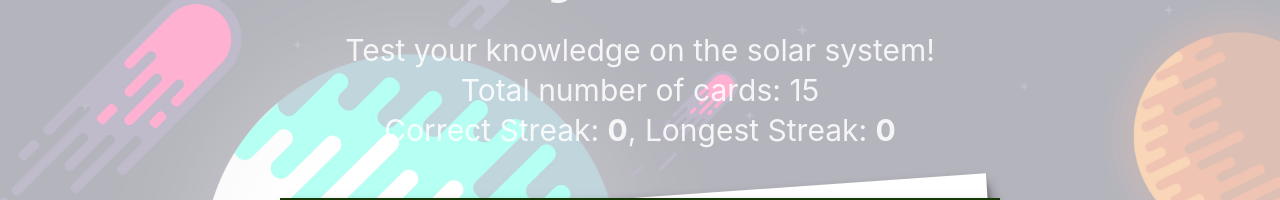
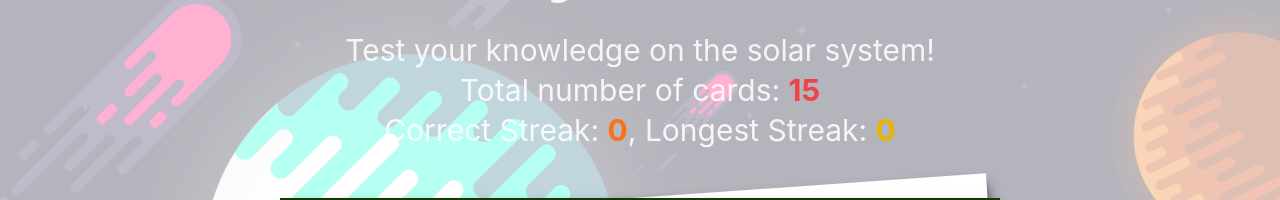
Before and after one commit to ekjacinto/flashcards_part2, a React (Vite) app: page / in a window 1280 px wide. Shown: the part 138-338 px from the top of the page. Built offline with nearby package versions, Linux system fonts and the light colour scheme.

Commit message:
feat: optimized shuffle handler + styling   - more efficient shuffling on next cards after visited ones

```diff
--- a/src/App.tsx
+++ b/src/App.tsx
@@ -157,24 +157,20 @@ function App() {
   };
 
   const shuffleCardsHandler = () => {
-    const shuffledCardDeck = [...cardDeck];
     const savedIndex = cardDeck.indexOf(currentProblem);
+    const visitedCards = cardDeck.slice(0, savedIndex + 1);
+    const nextCards = cardDeck.slice(savedIndex + 1);
 
-    shuffle(shuffledCardDeck, savedIndex);
-    const currentIndex = shuffledCardDeck.indexOf(currentProblem);
-
-    [shuffledCardDeck[currentIndex], shuffledCardDeck[savedIndex]] = [
-      shuffledCardDeck[savedIndex],
-      shuffledCardDeck[currentIndex],
-    ];
+    let shuffledCardDeck = shuffle(nextCards);
+    shuffledCardDeck = [...visitedCards, ...nextCards];
 
     setCardDeck(shuffledCardDeck);
+    setCurrentProblem(cardDeck[savedIndex]);
   };
 
-  const shuffle = (array: Problem[], currentIndex: number) => {
+  const shuffle = (array: Problem[]) => {
     for (let i = array.length - 1; i > 0; i--) {
-      const j =
-        Math.floor(Math.random() * (i - currentIndex + 1)) + currentIndex;
+      const j = Math.floor(Math.random() * (i + 1));
       [array[i], array[j]] = [array[j], array[i]];
     }
     return array;
@@ -250,10 +246,15 @@ function App() {
       </h1>
       <div className="text-3xl leading-10">
         <p>Test your knowledge on the solar system!</p>
-        <p>Total number of cards: {cardDeck.length}</p>
         <p>
-          Correct Streak: <span className="font-bold">{correctStreak}</span>,
-          Longest Streak: <span className="font-bold">{longestStreak}</span>
+          Total number of cards:{" "}
+          <span className="font-bold text-red-500">{cardDeck.length}</span>
+        </p>
+        <p>
+          Correct Streak:{" "}
+          <span className="font-bold text-orange-500">{correctStreak}</span>,
+          Longest Streak:{" "}
+          <span className="font-bold text-yellow-500">{longestStreak}</span>
         </p>
       </div>
 
```
